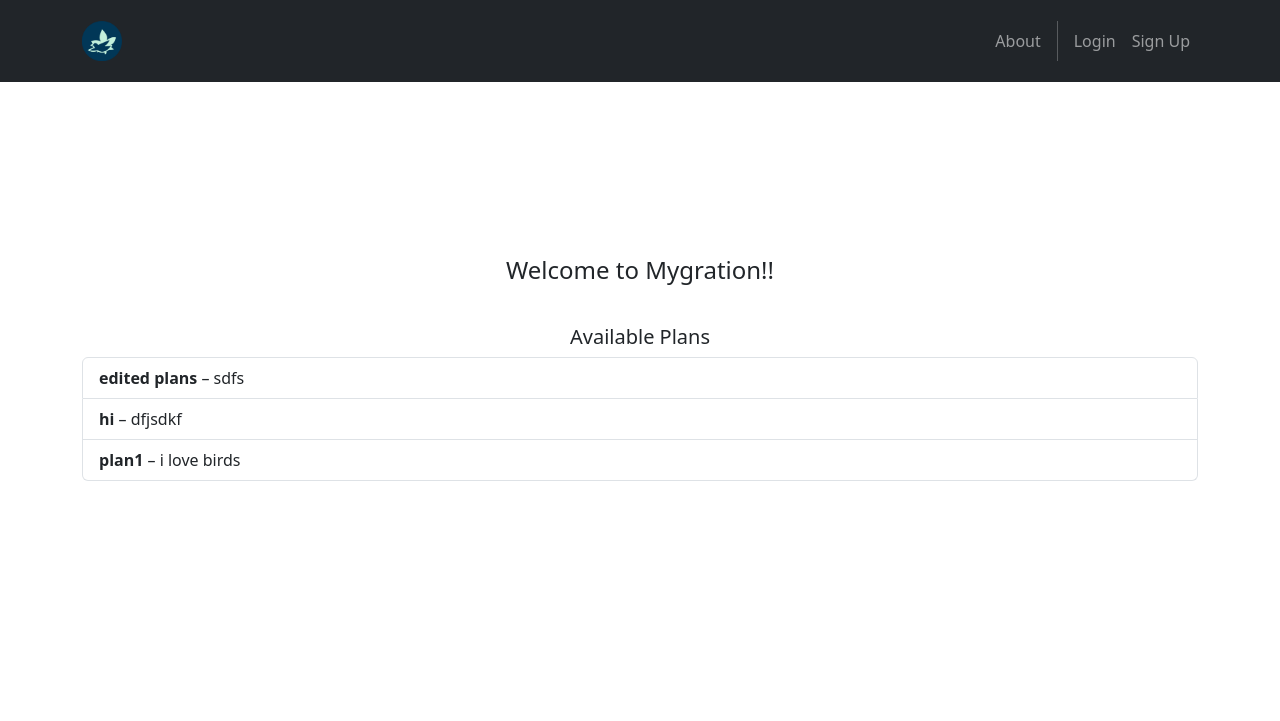
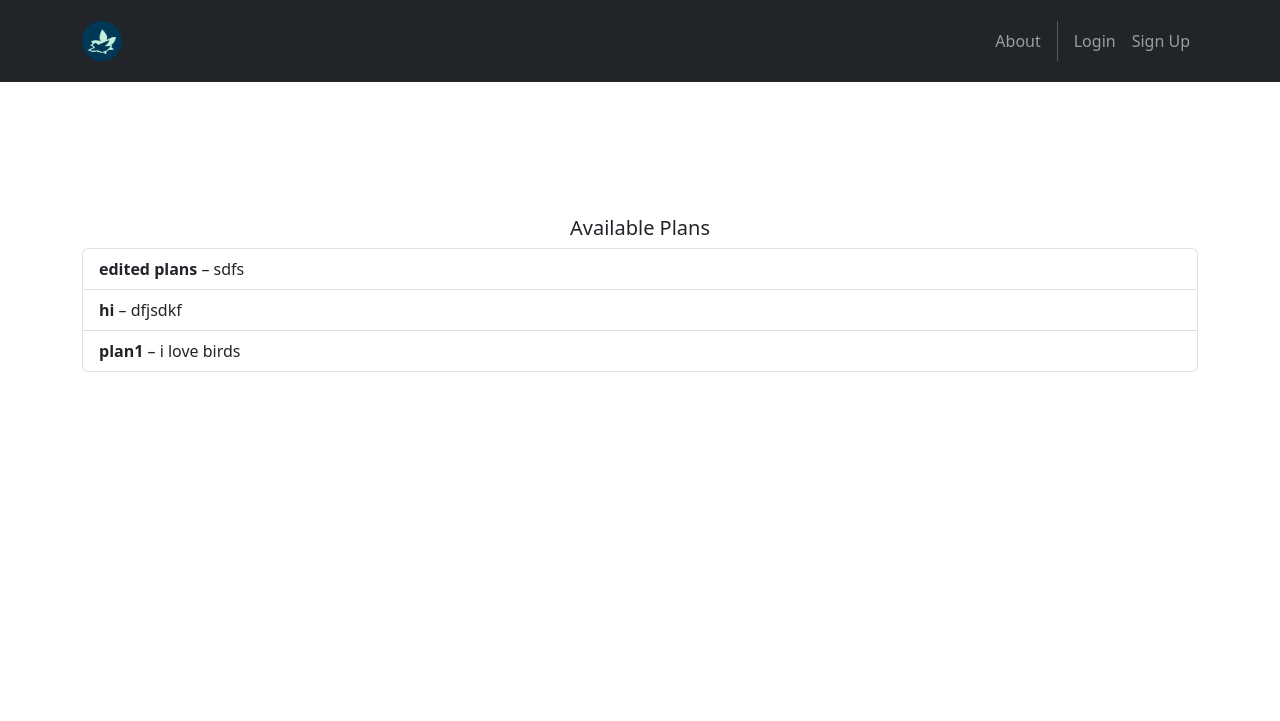
Before and after one commit to fionaing/mygration, a Django app: page / in a window 1280 px wide. Shown: the top 721 px of the page. Run offline with Django 5.2, Linux system fonts and the light colour scheme; data comes from the database, SQL or seed files in the repository; both versions use the stored data as it was after the commit; some libraries are stand-ins or nearby versions.

```diff
--- a/home/templates/home/index.html
+++ b/home/templates/home/index.html
@@ -2,18 +2,12 @@
 {% block content %}
 <header class="masthead bg-index text-white text-center py-4">
   <div class="container d-flex align-items-center flex-column pt-2">
-    <h2>Movies Store</h2>
-    <p>Your Ticket to Unlimited Entertainment!</p>
+    <h2>Welcome to Mygration!</h2>
   </div>
 </header>
+
 <div class="p-3">
   <div class="container">
-    <div class="row mt-3">
-      <div class="col mx-auto text-center mb-3">
-        <h4>Welcome to Mygration!!</h4>
-      </div>
-    </div>
-
     <div class="row mt-3">
       <div class="col mx-auto">
         <h5 class="text-center">Available Plans</h5>
--- a/home/views.py
+++ b/home/views.py
@@ -4,13 +4,6 @@ from .forms import PlanForm
 from .models import Plan, Joined, Comment
 from django.contrib.auth.decorators import login_required
 from django.views.decorators.http import require_POST
-
-'''i made a new version of this, i think this can be deleted
-def index(request):
-    template_data = {}
-    template_data['title'] = 'Movies Store'
-    return render(request, 'home/index.html', {'template_data': template_data})
-'''
 
 def about(request):
     template_data = {}
```
Also changed, not shown: db.sqlite3.
